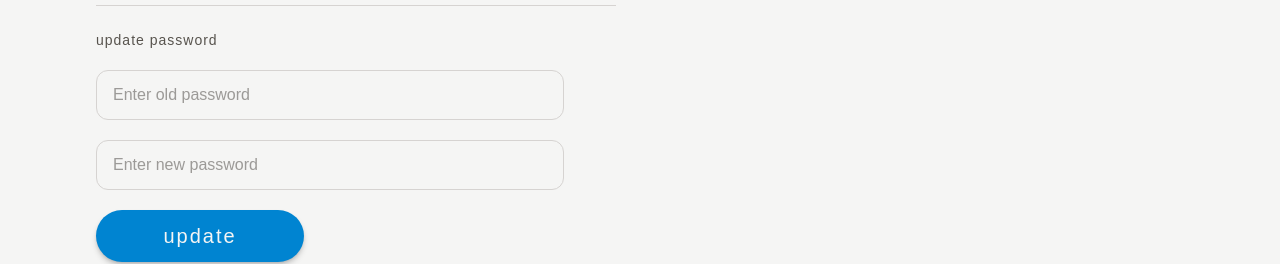
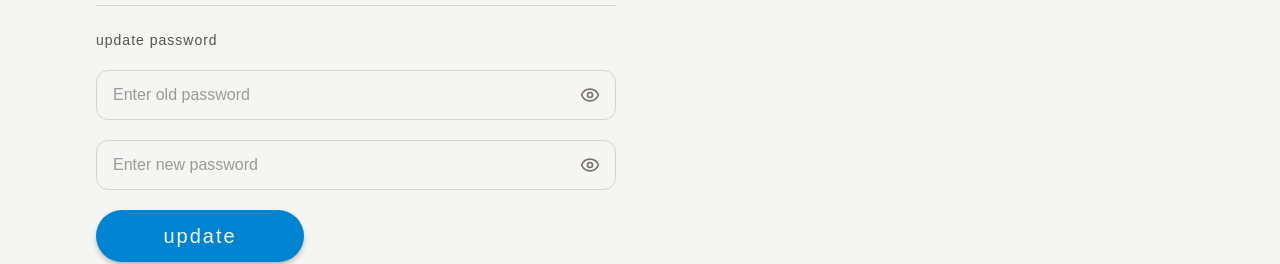
Before and after one commit to delgadociteriowa/boards-mint, a Next.js app: page /account in a window 1280 px wide. Shown: the part 659-923 px from the top of the page. Built offline with nearby package versions, Linux system fonts and the light colour scheme; no server answers; sample sign-in values are in the browser's storage.

Commit message:
feat: secure eye password and validations

```diff
--- a/src/components/AccountPassword.tsx
+++ b/src/components/AccountPassword.tsx
@@ -1,4 +1,5 @@
 import { UpdateUserPassword } from '@/types/user';
+import { Eye, EyeOff } from 'lucide-react';
 import { useState } from 'react';
 
 interface AccountPasswordProps {
@@ -8,6 +9,8 @@ interface AccountPasswordProps {
 const AccountPassword = ({ handleUpdatePassword }: AccountPasswordProps) => {
   const [currentPassword, setCurrentPassword] = useState('');
   const [newPassword, setNewPassword] = useState('');
+  const [showCurrentPassword, setShowCurrentPassword] = useState(false);
+  const [showNewPassword, setShowNewPassword] = useState(false);
 
   const onSubmit = (e: React.FormEvent) => {
     e.preventDefault();
@@ -29,22 +32,44 @@ const AccountPassword = ({ handleUpdatePassword }: AccountPasswordProps) => {
         update password
       </label>
       <form onSubmit={onSubmit} className='flex flex-col gap-5'>
+        <div className='relative'>
+          <input
+            type={showCurrentPassword ? 'text' : 'password'}
+            maxLength={50}
+            minLength={8}
+            required
+            value={currentPassword}
+            onChange={(e) => setCurrentPassword(e.target.value)}
+            className='border border-stone-300 rounded-xl py-3 px-4 text-stone-700 focus:outline-none focus:ring-2 focus:ring-sky-500 w-full'
+            placeholder='Enter old password'
+          />
+          <button
+            type='button'
+            onClick={() => setShowCurrentPassword(!showCurrentPassword)}
+            className='absolute right-4 top-1/2 -translate-y-1/2 text-stone-500 hover:text-stone-700 cursor-pointer'
+          >
+            {showCurrentPassword ? <EyeOff size={20} /> : <Eye size={20} />}
+          </button>
+        </div>
+        <div className='relative'>
           <input
             type='text'
             maxLength={50}
-          value={currentPassword}
-          onChange={(e) => setCurrentPassword(e.target.value)}
-          className='border border-stone-300 rounded-xl py-3 px-4 text-stone-700 focus:outline-none focus:ring-2 focus:ring-sky-500 w-[90%]'
-          placeholder='Enter old password'
-        />
-        <input
-          type='text'
-          maxLength={50}
+            minLength={8}
+            required
             value={newPassword}
             onChange={(e) => setNewPassword(e.target.value)}
-          className='border border-stone-300 rounded-xl py-3 px-4 text-stone-700 focus:outline-none focus:ring-2 focus:ring-sky-500 w-[90%]'
+            className='border border-stone-300 rounded-xl py-3 px-4 text-stone-700 focus:outline-none focus:ring-2 focus:ring-sky-500 w-full'
             placeholder='Enter new password'
           />
+          <button
+            type='button'
+            onClick={() => setShowNewPassword(!showNewPassword)}
+            className='absolute right-4 top-1/2 -translate-y-1/2 text-stone-500 hover:text-stone-700 cursor-pointer'
+          >
+            {showNewPassword ? <EyeOff size={20} /> : <Eye size={20} />}
+          </button>
+        </div>
         <button
           type='submit'
           className='
```
Lines whose indentation alone changed are shown as unchanged.
